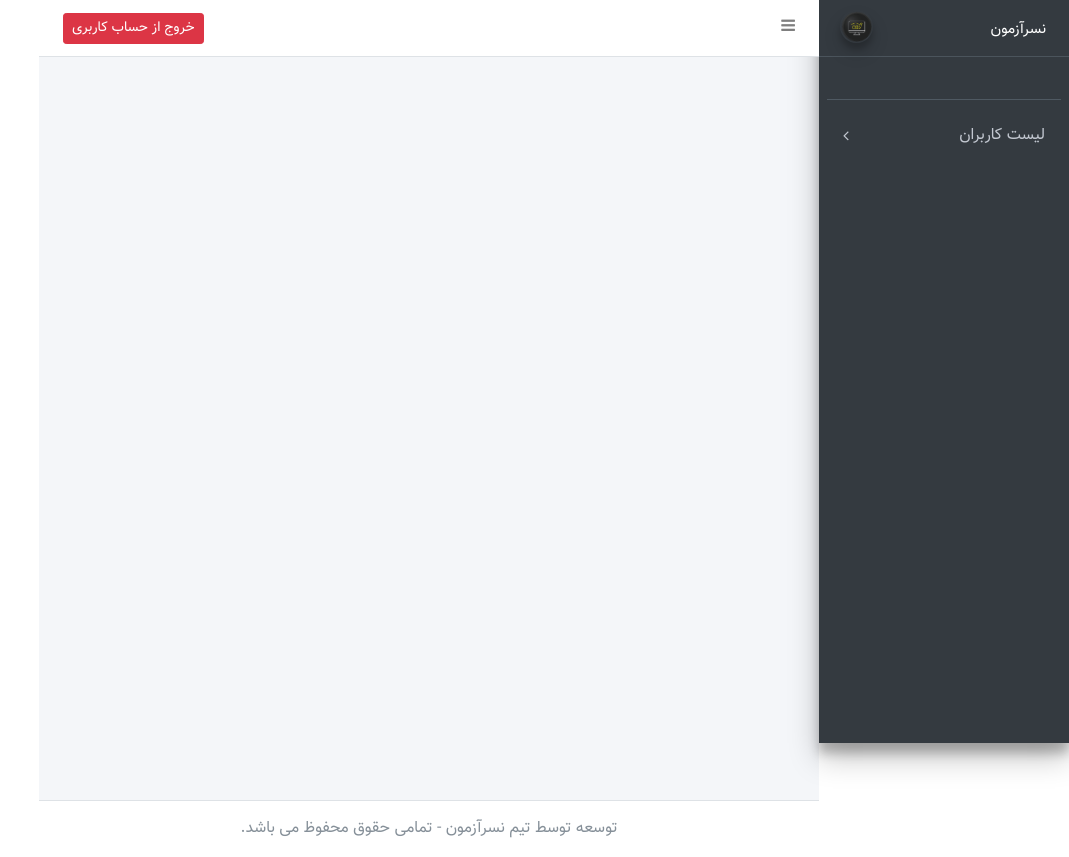
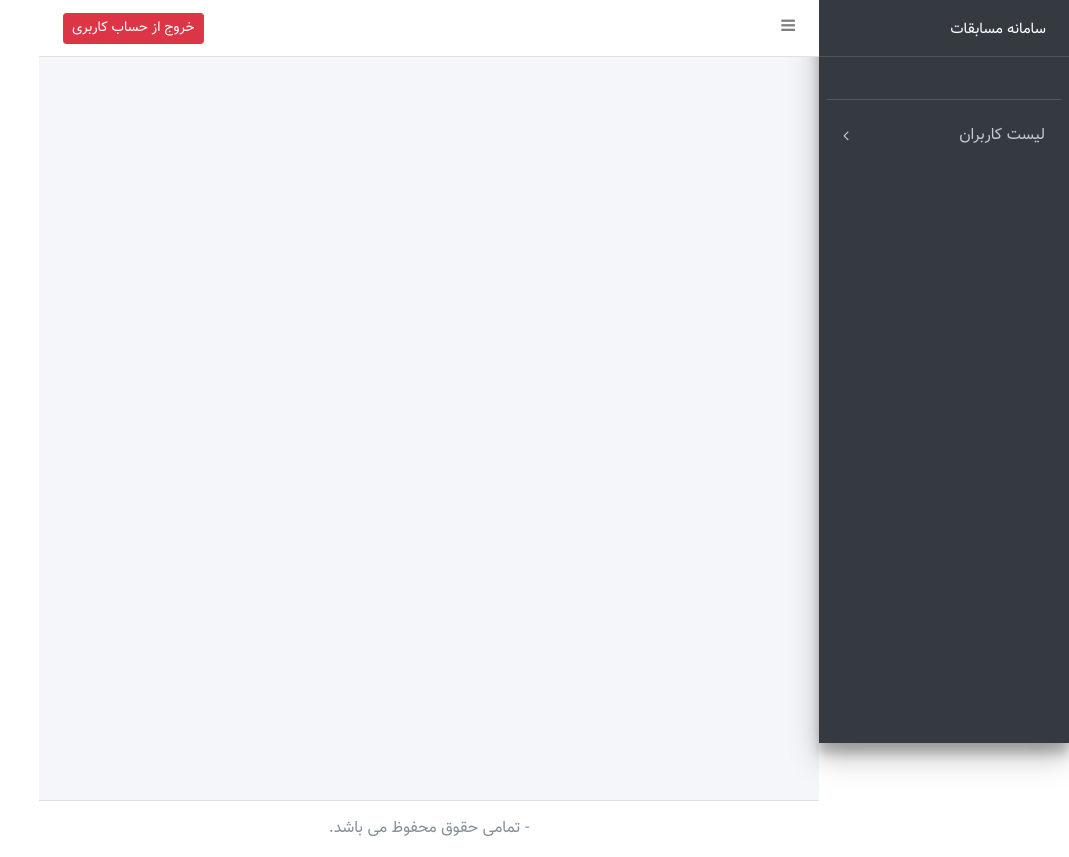
Before and after one commit to arBlueSrc/limo_two, a Laravel app: page /admin in a window 1280 px wide. Shown: the whole page, without its empty margins (211-1280 px from the left). Run offline with Laravel 9, Linux system fonts and the light colour scheme; a user stored in the database is signed in; data comes from the database, SQL or seed files in the repository; some libraries are stand-ins or nearby versions.

Commit message:
change names

```diff
--- a/resources/views/admin/layouts/master.blade.php
+++ b/resources/views/admin/layouts/master.blade.php
@@ -232,7 +232,7 @@
   <!-- Main Footer -->
   <footer class="main-footer" style="text-align: center">
     <!-- To the right -->
-    توسعه توسط تیم نسرآزمون - تمامی حقوق محفوظ می باشد.
+     - تمامی حقوق محفوظ می باشد.
     <!-- Default to the left -->
   </footer>
 
--- a/resources/views/admin/layouts/sidebar.blade.php
+++ b/resources/views/admin/layouts/sidebar.blade.php
@@ -2,9 +2,7 @@
   <aside class="main-sidebar sidebar-dark-primary elevation-4" style="">
     <!-- Brand Logo -->
     <a href="{{url('admin')}}" class="brand-link">
-      <span class="brand-text" style="color: white; font-size: 15px; margin-right: 15px">نسرآزمون</span>
-        <img src="{{asset('dist/img/logo.png')}}" alt="Logo" class="brand-image img-circle elevation-3"
-             style="opacity: .8">
+      <span class="brand-text" style="color: white; font-size: 15px; margin-right: 15px">سامانه مسابقات</span>
     </a>
 
     <!-- Sidebar -->
```
